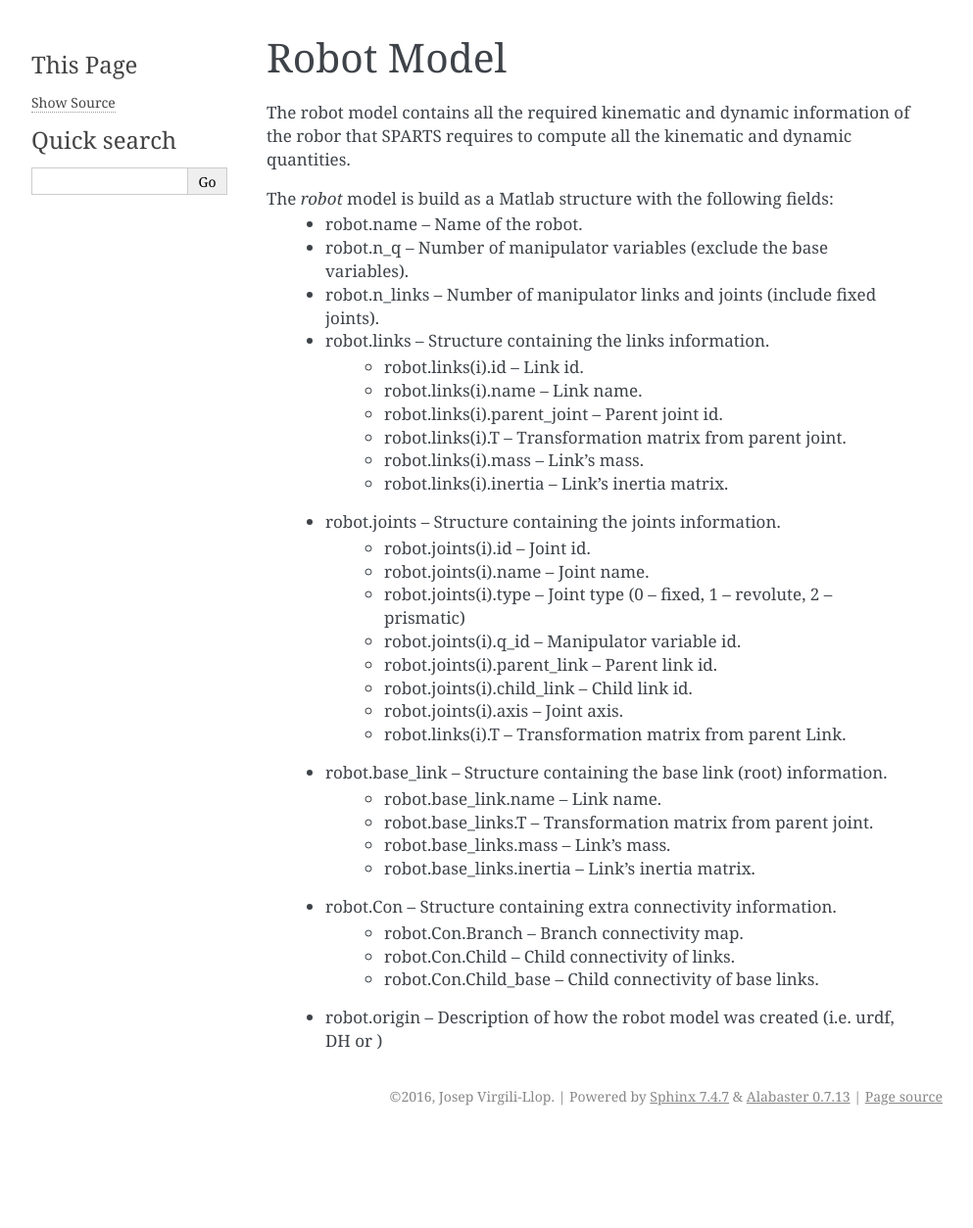
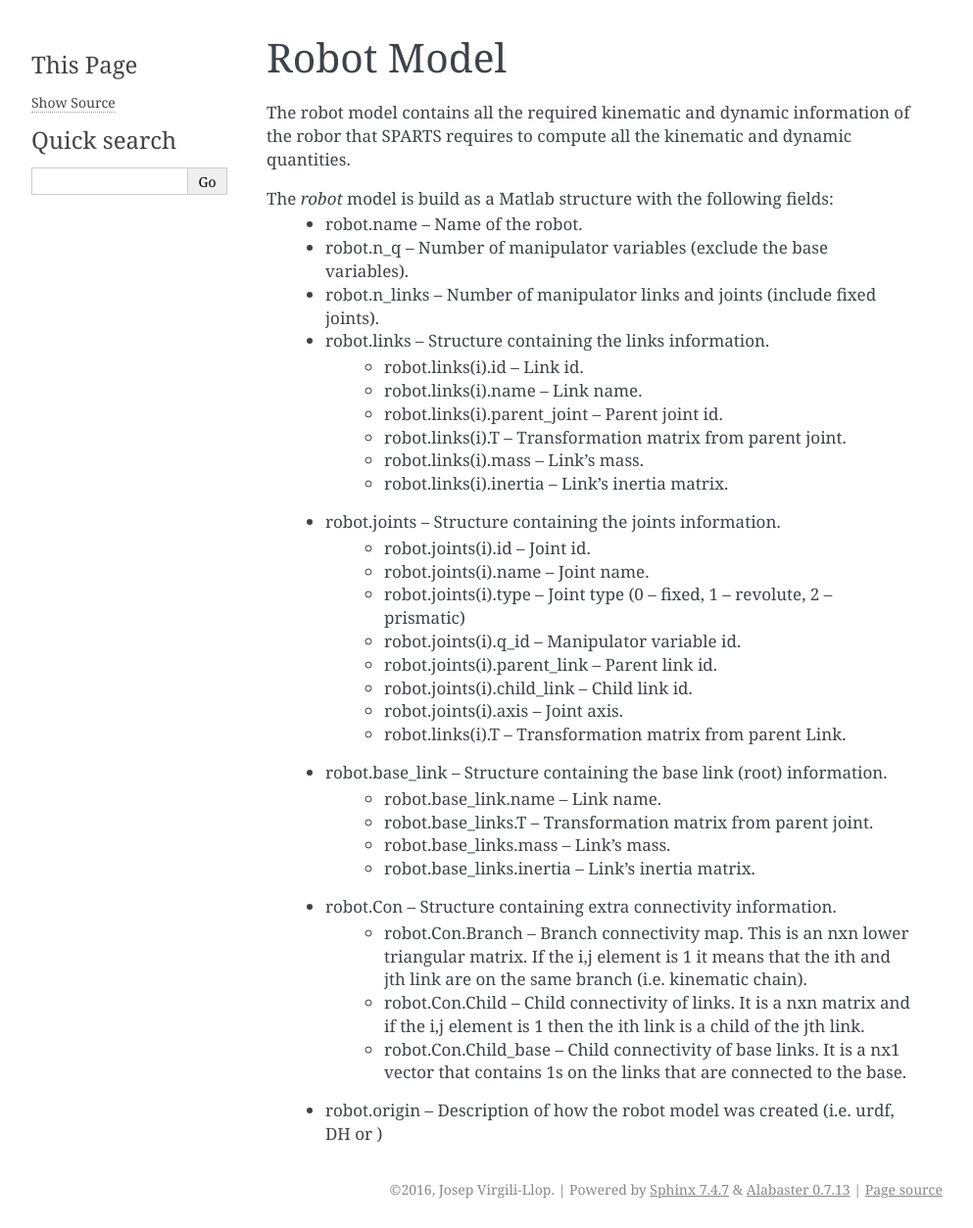
Before and after one commit to wujiashu0421/SPART, a Sphinx documentation site: the page built from docs/source/Robot_Model.rst, in a window 1280 px wide. Shown: the whole page at 98% size, without its empty margins (148-1141 px from the left). Built offline with Sphinx 7.4.7, drawn with Linux system fonts in a browser that asks for light colours; before the commit the page ends 1159 px from its top, so only the background shows below that.

Commit message:
Added more info about the connectivity maps.

```diff
--- a/docs/source/Robot_Model.rst
+++ b/docs/source/Robot_Model.rst
@@ -30,7 +30,7 @@ The `robot` model is build as a Matlab structure with the following fields:
 		* robot.base_links.mass -- Link's mass.
 		* robot.base_links.inertia -- Link's inertia matrix.
 	* robot.Con -- Structure containing extra connectivity information.
-		* robot.Con.Branch -- Branch connectivity map.
-		* robot.Con.Child -- Child connectivity of links.
-		* robot.Con.Child_base -- Child connectivity of base links.
+		* robot.Con.Branch -- Branch connectivity map. This is an nxn  lower triangular matrix. If the i,j element is 1 it means that the ith and jth link are on the same branch (i.e. kinematic chain).
+		* robot.Con.Child -- Child connectivity of links. It is a nxn matrix and if the i,j element is 1 then the ith link is a child of the jth link.
+		* robot.Con.Child_base -- Child connectivity of base links. It is a nx1 vector that contains 1s on the links that are connected to the base.
 	* robot.origin -- Description of how the robot model was created (i.e. urdf, DH or )
```
